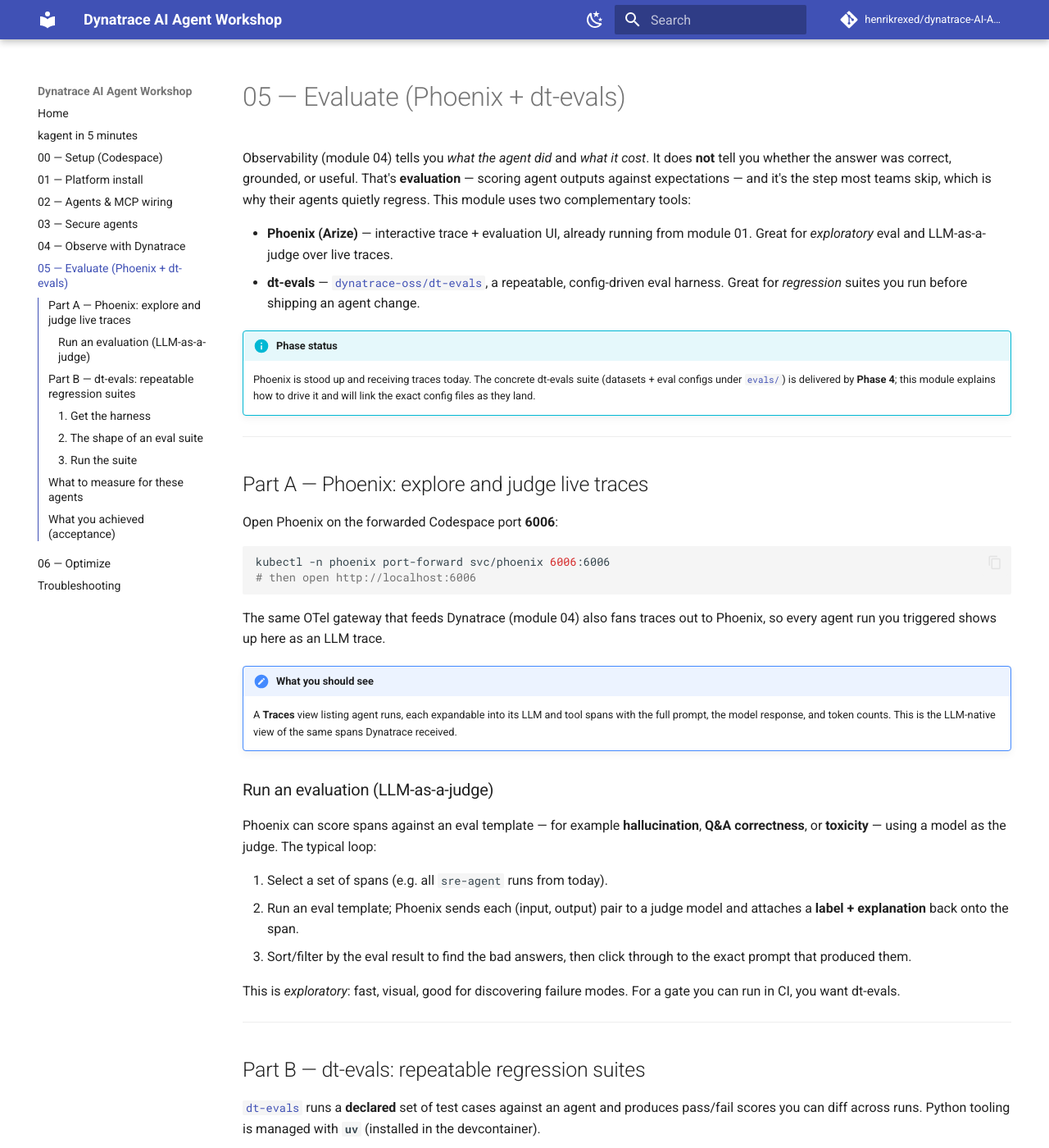
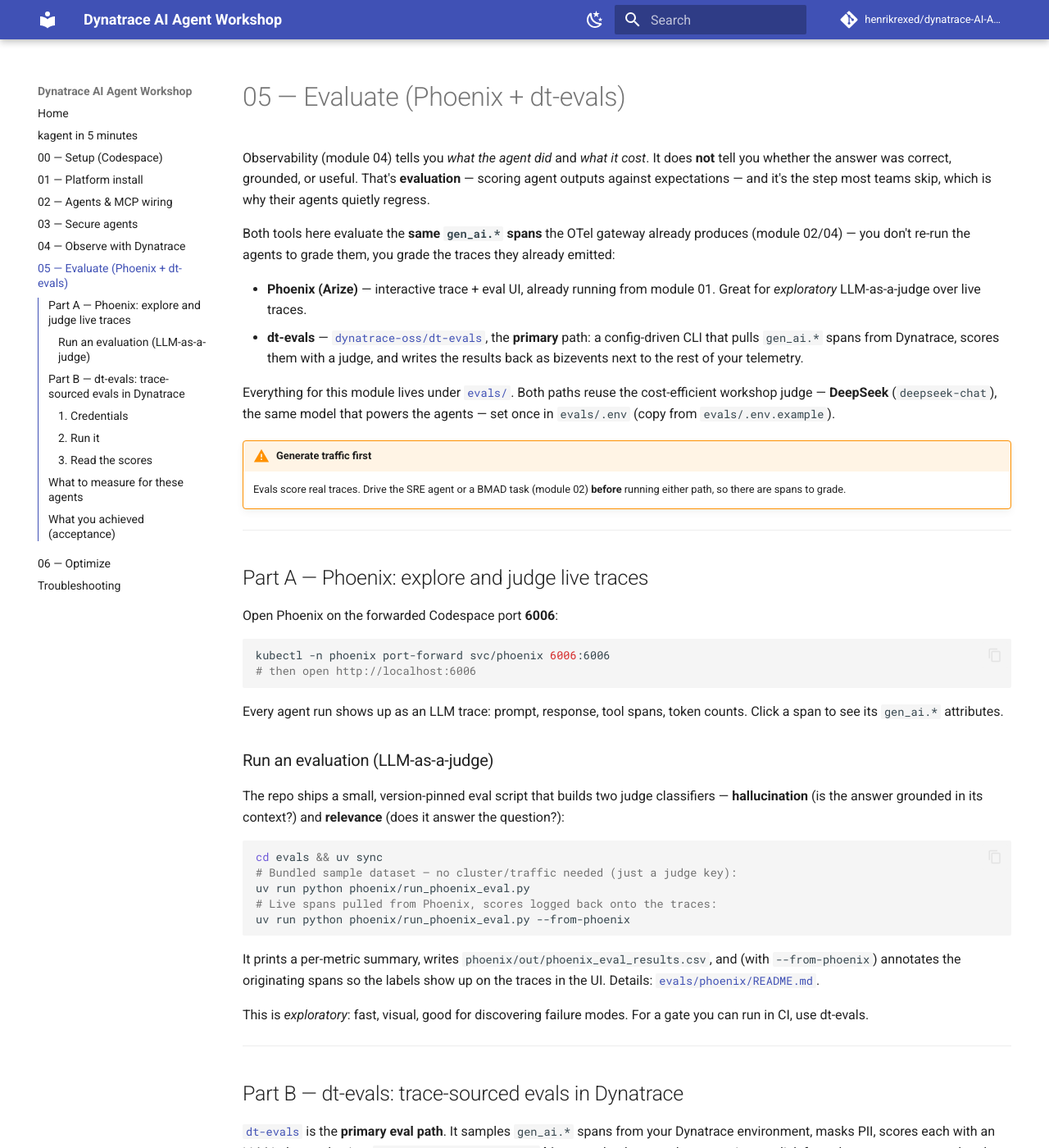
Before and after one commit to dynatrace-wwse/workshop-dynatrace-ai-agents, an MkDocs documentation site: the page built from docs/05-evaluate.md, in a window 1280 px wide and 1400 px high. Shown: the whole window at 82% size. Built offline with MkDocs 1.6.1 and Material for MkDocs 9.7.7, drawn with Linux system fonts in a browser that asks for light colours; comment, search, counter and statistics services are not loaded; some of the changed text lies outside the part shown.

Commit message:
docs(05-evaluate): fold in shipped Phase 4 evals suite
Phase 4 landed the concrete evals/ tree, so replace the
"Phase 4 will deliver this" placeholders in module 05 with the real,
copy-paste workflow:

- Phoenix: evals/phoenix/run_phoenix_eval.py (bundled dataset + --from-phoenix),
  hallucination + relevance judges, CSV + span annotations.
- dt-evals (primary path): trace-sourced eval that samples gen_ai.* spans from
  Dynatrace, judges them, writes gen_ai.evaluation.result bizevents; DQL to read
  scores; CI pass/fail gate; shared vs per-attendee tenant note.
- Shared DeepSeek judge via evals/.env.

Does not touch the evals/ tree itself (owned by Phase 4). mkdocs build --strict
still passes.

Co-Authored-By: Claude Opus 4.8 <noreply@anthropic.com>

````diff
--- a/docs/05-evaluate.md
+++ b/docs/05-evaluate.md
@@ -3,20 +3,28 @@
 Observability (module 04) tells you *what the agent did* and *what it cost*. It
 does **not** tell you whether the answer was correct, grounded, or useful. That's
 **evaluation** — scoring agent outputs against expectations — and it's the step
-most teams skip, which is why their agents quietly regress. This module uses two
-complementary tools:
+most teams skip, which is why their agents quietly regress.
 
-- **Phoenix (Arize)** — interactive trace + evaluation UI, already running from
-  module 01. Great for *exploratory* eval and LLM-as-a-judge over live traces.
+Both tools here evaluate the **same `gen_ai.*` spans** the OTel gateway already
+produces (module 02/04) — you don't re-run the agents to grade them, you grade
+the traces they already emitted:
+
+- **Phoenix (Arize)** — interactive trace + eval UI, already running from
+  module 01. Great for *exploratory* LLM-as-a-judge over live traces.
 - **dt-evals** — [`dynatrace-oss/dt-evals`](https://github.com/dynatrace-oss/dt-evals),
-  a repeatable, config-driven eval harness. Great for *regression* suites you run
-  before shipping an agent change.
+  the **primary** path: a config-driven CLI that pulls `gen_ai.*` spans from
+  Dynatrace, scores them with a judge, and writes the results back as bizevents
+  next to the rest of your telemetry.
 
-!!! info "Phase status"
-    Phoenix is stood up and receiving traces today. The concrete dt-evals suite
-    (datasets + eval configs under [`evals/`](https://github.com/henrikrexed/dynatrace-AI-Agent-Workshop/tree/main/evals))
-    is delivered by **Phase 4**; this module explains how to drive it and will
-    link the exact config files as they land.
+Everything for this module lives under
+[`evals/`](https://github.com/henrikrexed/dynatrace-AI-Agent-Workshop/tree/main/evals).
+Both paths reuse the cost-efficient workshop judge — **DeepSeek** (`deepseek-chat`),
+the same model that powers the agents — set once in `evals/.env`
+(copy from `evals/.env.example`).
+
+!!! warning "Generate traffic first"
+    Evals score real traces. Drive the SRE agent or a BMAD task (module 02)
+    **before** running either path, so there are spans to grade.
 
 ---
 
@@ -29,71 +37,93 @@ kubectl -n phoenix port-forward svc/phoenix 6006:6006
 # then open http://localhost:6006
 ```
 
-The same OTel gateway that feeds Dynatrace (module 04) also fans traces out to
-Phoenix, so every agent run you triggered shows up here as an LLM trace.
-
-!!! note "What you should see"
-    A **Traces** view listing agent runs, each expandable into its LLM and tool
-    spans with the full prompt, the model response, and token counts. This is the
-    LLM-native view of the same spans Dynatrace received.
+Every agent run shows up as an LLM trace: prompt, response, tool spans, token
+counts. Click a span to see its `gen_ai.*` attributes.
 
 ### Run an evaluation (LLM-as-a-judge)
 
-Phoenix can score spans against an eval template — for example **hallucination**,
-**Q&A correctness**, or **toxicity** — using a model as the judge. The typical
-loop:
+The repo ships a small, version-pinned eval script that builds two judge
+classifiers — **hallucination** (is the answer grounded in its context?) and
+**relevance** (does it answer the question?):
 
-1. Select a set of spans (e.g. all `sre-agent` runs from today).
-2. Run an eval template; Phoenix sends each (input, output) pair to a judge model
-   and attaches a **label + explanation** back onto the span.
-3. Sort/filter by the eval result to find the bad answers, then click through to
-   the exact prompt that produced them.
+```bash
+cd evals && uv sync
+# Bundled sample dataset — no cluster/traffic needed (just a judge key):
+uv run python phoenix/run_phoenix_eval.py
+# Live spans pulled from Phoenix, scores logged back onto the traces:
+uv run python phoenix/run_phoenix_eval.py --from-phoenix
+```
+
+It prints a per-metric summary, writes `phoenix/out/phoenix_eval_results.csv`,
+and (with `--from-phoenix`) annotates the originating spans so the labels show up
+on the traces in the UI. Details: [`evals/phoenix/README.md`](https://github.com/henrikrexed/dynatrace-AI-Agent-Workshop/blob/main/evals/phoenix/README.md).
 
 This is *exploratory*: fast, visual, good for discovering failure modes. For a
-gate you can run in CI, you want dt-evals.
+gate you can run in CI, use dt-evals.
 
 ---
 
-## Part B — dt-evals: repeatable regression suites
+## Part B — dt-evals: trace-sourced evals in Dynatrace
 
-[`dt-evals`](https://github.com/dynatrace-oss/dt-evals) runs a **declared** set of
-test cases against an agent and produces pass/fail scores you can diff across
-runs. Python tooling is managed with **`uv`** (installed in the devcontainer).
+[`dt-evals`](https://github.com/dynatrace-oss/dt-evals) is the **primary eval
+path**. It samples `gen_ai.*` spans from your Dynatrace environment, masks PII,
+scores each with an LLM judge, and writes `gen_ai.evaluation.result` **bizevents**
+back — so a low score is one click from the trace, prompt, and tool calls that
+caused it.
 
-### 1. Get the harness
+```
+Dynatrace gen_ai.* spans ─► dt-evals (sample → mask → judge) ─► bizevents ─► DQL / dashboard / alert
+```
+
+### 1. Credentials
+
+dt-evals needs (put these in `evals/.env`):
+
+| Var | What |
+|-----|------|
+| `DYNATRACE_API_TOKEN` | a **dedicated** `dt0c01` token with `bizevents.ingest` + `storage.read` (not the Phase-2 OTLP token) |
+| `DT_ENVIRONMENT_URL` | your `…apps.dynatrace.com` URL (derived from `DT_TENANT_URL` if unset) |
+| `OPENAI_API_KEY` | judge key — a DeepSeek key works |
+| `DT_EVAL_SERVICE` | the agent's `service.name` — **discover it, don't guess** |
+
+Discover the service with DQL (Dynatrace Notebook):
+
+```dql
+fetch spans, from: now() - 2h
+| filter isNotNull(gen_ai.operation.name) or isNotNull(gen_ai.request.model)
+| summarize span_count = count(), by: { service.name }
+| sort span_count desc
+```
+
+### 2. Run it
+
+The CLI runs via `npx` (Node ≥ 22); the wrapper renders the config
+([`evals/dt-evals/workshop-agents.dt-eval.yaml`](https://github.com/henrikrexed/dynatrace-AI-Agent-Workshop/blob/main/evals/dt-evals/workshop-agents.dt-eval.yaml))
+with your env values and runs `validate` + `run`:
 
 ```bash
-cd evals
-uv sync          # resolves the dt-evals + dependencies declared for this folder
+cd evals/dt-evals
+./run-dt-eval.sh
 ```
 
-### 2. The shape of an eval suite
+The config enables agent-relevant metrics (relevance, faithfulness,
+hallucination, coherence, toxicity, prompt-injection) and sets alert thresholds
+that make the run **exit non-zero** on a breach — a ready-made CI gate.
 
-A dt-evals run binds three things:
+### 3. Read the scores
 
-| Piece | What it is |
-|-------|------------|
-| **Dataset** | Input prompts + expected properties of a good answer (reference, must-contain, must-not-contain, etc.). |
-| **Target** | The agent under test — here, a kagent agent reached over its A2A endpoint (`kagent-controller.kagent:8083/api/a2a/kagent/<agent>`). |
-| **Evaluators** | How each output is scored — exact/semantic match, LLM-as-a-judge rubric, tool-call assertions, latency/cost budgets. |
-
-### 3. Run the suite
-
-```bash
-# illustrative — Phase 4 ships the concrete config under evals/
-uv run dt-evals run --config evals/<suite>.yaml
+```dql
+fetch bizevents
+| filter event.type == "gen_ai.evaluation.result"
+| summarize avg(toDouble(gen_ai.evaluation.score.value)), by: { gen_ai.evaluation.name }
 ```
 
-Point the suite's judge/reporting at the same backends you already run: scores
-can be pushed to **Phoenix** for inspection and the run's traces land in
-**Dynatrace** via the gateway — so an eval failure is one click from the trace
-that caused it.
-
-!!! tip "Cost + quality in one gate"
-    Because dt-evals can assert on **token/cost budgets** alongside correctness,
-    a single suite answers both "is it right?" and "is it cheap?" — exactly the
-    two axes this workshop cares about. An agent that gets the right answer by
-    burning 20k tokens fails the budget check.
+!!! tip "Shared vs per-attendee tenant"
+    dt-evals reads spans **and** writes bizevents scoped by `service.name`. The
+    workshop default is a **per-attendee Dynatrace tenant** (a free trial is
+    enough) so nobody grades anyone else's traffic; a shared-tenant fallback with
+    per-attendee `service.name` suffixes is documented in
+    [`evals/dt-evals/README.md`](https://github.com/henrikrexed/dynatrace-AI-Agent-Workshop/blob/main/evals/dt-evals/README.md#tenant-model-74).
 
 ---
 
@@ -102,13 +132,14 @@ that caused it.
 | Agent | Good eval questions |
 |-------|---------------------|
 | **SRE agent** | Did it correctly identify the unhealthy pod? Did it call the right k8s/Dynatrace tool (not guess)? Was the diagnosis grounded in real tool output (no hallucinated pod names)? |
-| **BMAD crew** | Did the workflow produce the expected artifacts (issues → milestone → branch → PR)? Did the developer agent stay within its repo scope? Did QA actually review the PR? Did it finish within a token budget? |
+| **BMAD crew** | Did the workflow produce the expected artifacts (issues → branch → PR)? Did the developer agent stay within its repo scope? Did it finish within a token budget? |
 
 ## What you achieved (acceptance)
 
-- You can inspect any agent run in Phoenix and attach LLM-as-a-judge evals to it.
-- You understand how a dt-evals suite turns "did the agent do the right thing,
-  cheaply?" into a repeatable pass/fail score wired to Phoenix + Dynatrace.
+- A Phoenix eval run produces labelled scores you can inspect in the UI (or the
+  CSV) — even offline against the bundled dataset.
+- A dt-evals run scores the agents' real traces and lands the results in
+  Dynatrace as queryable bizevents, with a CI-friendly pass/fail gate.
 
 Next: **[06 — Optimize](06-optimize.md)** — now that you can *measure* cost and
 quality, go cut the waste.
````
